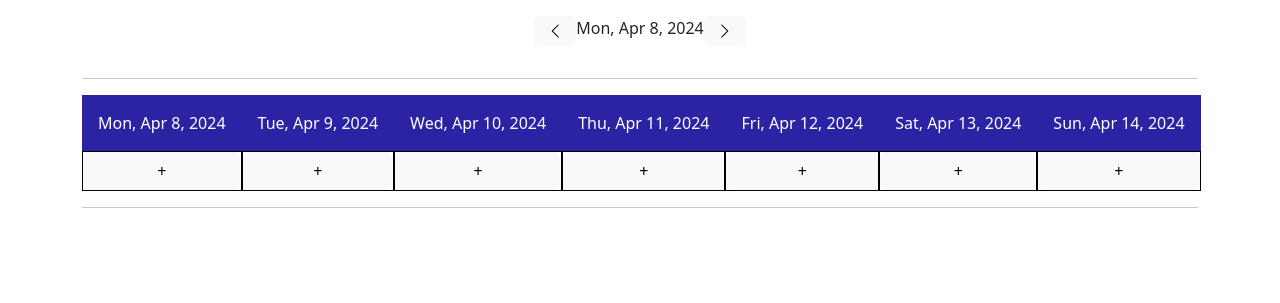
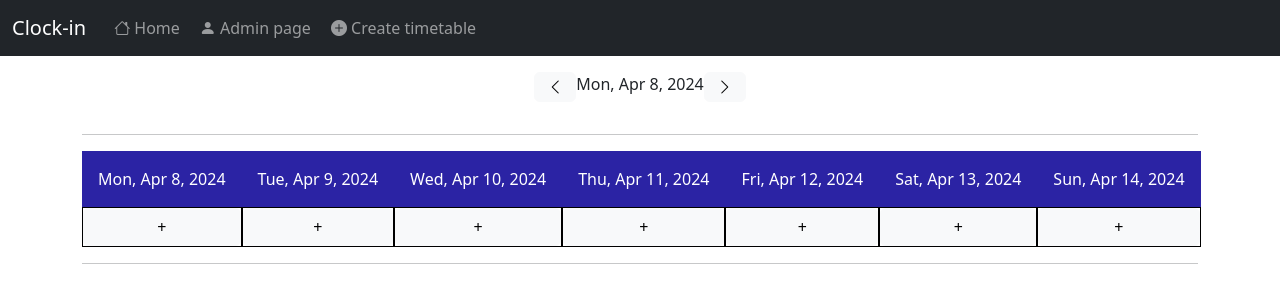
Before and after one commit to Clock-In/Clock-In, a Django app: page /timetable/create/ in a window 1280 px wide. Shown: the top 303 px of the page. Run offline with Django 5.2, Linux system fonts and the light colour scheme; the visitor is signed in with stand-in values (Sample User, id 1); data that the repository does not hold is empty; parts of the project's set-up code (start-up, migrations or seed data) failed here and were passed over.

Commit message:
changed admin nav bar for consistency, added admin navbar to create_shift page

```diff
--- a/app/base/templates/Navigation_Bar.html
+++ b/app/base/templates/Navigation_Bar.html
@@ -29,9 +29,7 @@
 						</li>
 					</ul>
 				</div>
-
 			</div>
 		</nav>
-
 	</body>
 </html>
--- a/app/base/templates/Navigation_bar_admin.html
+++ b/app/base/templates/Navigation_bar_admin.html
@@ -1,33 +1,31 @@
 <!DOCTYPE html>
 <html>
 	<head>
-    <meta name="viewport" content="width=device-width, intial-scale=1">
-	<link rel="stylesheet" href="https://maxcdn.bootstrapcdn.com/bootstrap/3.4.1/css/bootstrap.min.css">
-	<script src="https://ajax.googleapis.com/ajax/libs/jquery/3.7.1/jquery.min.js"></script>
-	<script src="https://maxcdn.bootstrapcdn.com/bootstrap/3.4.1/js/bootstrap.min.js"></script>
+		<link href="https://cdn.jsdelivr.net/npm/bootstrap@5.3.3/dist/css/bootstrap.min.css" rel="stylesheet" integrity="sha384-QWTKZyjpPEjISv5WaRU9OFeRpok6YctnYmDr5pNlyT2bRjXh0JMhjY6hW+ALEwIH" crossorigin="anonymous">
+		<link rel="stylesheet" href="https://cdn.jsdelivr.net/npm/bootstrap-icons@1.11.3/font/bootstrap-icons.min.css">
 		<title>Admin</title>
 	</head>
 	<body>
-	<nav class="navbar navbar-inverse">
+		<nav class="navbar navbar-expand navbar-dark bg-dark">
 			<div class="container-fluid">
-		<div class="navbar-header">
-		  <button type="button" class="navbar-toggle" data-toggle="collapse" data-target="#myNavbar">
-			<span class="icon-bar"></span>
-			<span class="icon-bar"></span>
-			<span class="icon-bar"></span>
-		  </button>
+
 				<a class="navbar-brand" href="#">Clock-in</a>
-		</div>
-		<div class="collapse navbar-collapse" id="myNavbar">
-		  <ul class="nav navbar-nav">
-			<li class="active"><a href="#"><span class="glyphicon glyphicon-home"></span> Home</a></li>
-			<li><a href="{% url 'admin:index' %}"><span class="glyphicon glyphicon-user"></span> Admin page</a></li>
-			<li><a href="{% url 'create_timetable' %}"><span class="glyphicon glyphicon-plus-sign"></span> Create timetable</a></li>
+
+				<div class="collapse navbar-collapse">
+					<ul class="navbar-nav">
+						<li class="nav-item ms-1">
+							<a class="nav-link {% if active == 'profile' %}active{% endif %}" href="#"><i class="bi bi-house"></i></span> Home</a>
+						</li>
+						<li class="nav-item ms-1">
+							<a class="nav-link {% if active == 'settings' %}active{% endif %}" href="{% url 'admin:index' %}"><i class="bi bi-person-fill"></i></span> Admin page</a>
+						</li>
+						<li class="nav-item ms-1">
+							<a class="nav-link {% if active == 'timetable' %}active{% endif %}" href="{% url 'create_timetable' %}"><i class="bi bi-plus-circle-fill"></i></span> Create timetable</a>
+						</li>
 					</ul>
 				</div>
 			</div>
 		</nav>
+	</body>
 
-
-    </body>
 </html>
--- a/app/templates/admin/create_shift.html
+++ b/app/templates/admin/create_shift.html
@@ -132,9 +132,10 @@
         }
     </script>
 </head>
-
+<body>
+    {%include 'Navigation_bar_admin.html' %}
     <div class="container">
-
+        <!-- (if does not exist) -->
         <div class="week-selector">
             <button id="week-back" class="btn btn-light" onclick="changeWeek(-1)"><span
                     class="bi bi-chevron-left"></span></button>
@@ -180,4 +181,4 @@
             <input type="submit" value="Create" class="btn btn-dark">
     </div>
 
-</form>
+</body>
```
Lines whose indentation alone changed are shown as unchanged.
